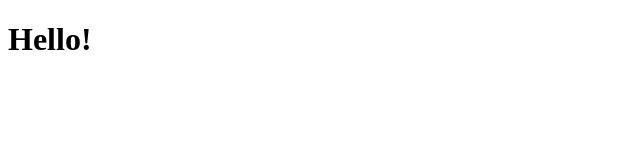
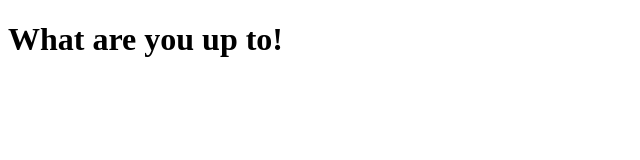
Before and after one commit to scesce23/new_project, a plain HTML site: page index.html in a window 1280 px wide. Shown: the whole page, without its empty margins (0-640 px from the left). Drawn offline with Linux system fonts and the light colour scheme.

Commit message:
what added

```diff
--- a/index.html
+++ b/index.html
@@ -9,7 +9,7 @@
 <body>
 
 <div>
-<h1>Hello!</h1>
+<h1>What are you up to!</h1>
 </div>
 
 
```
